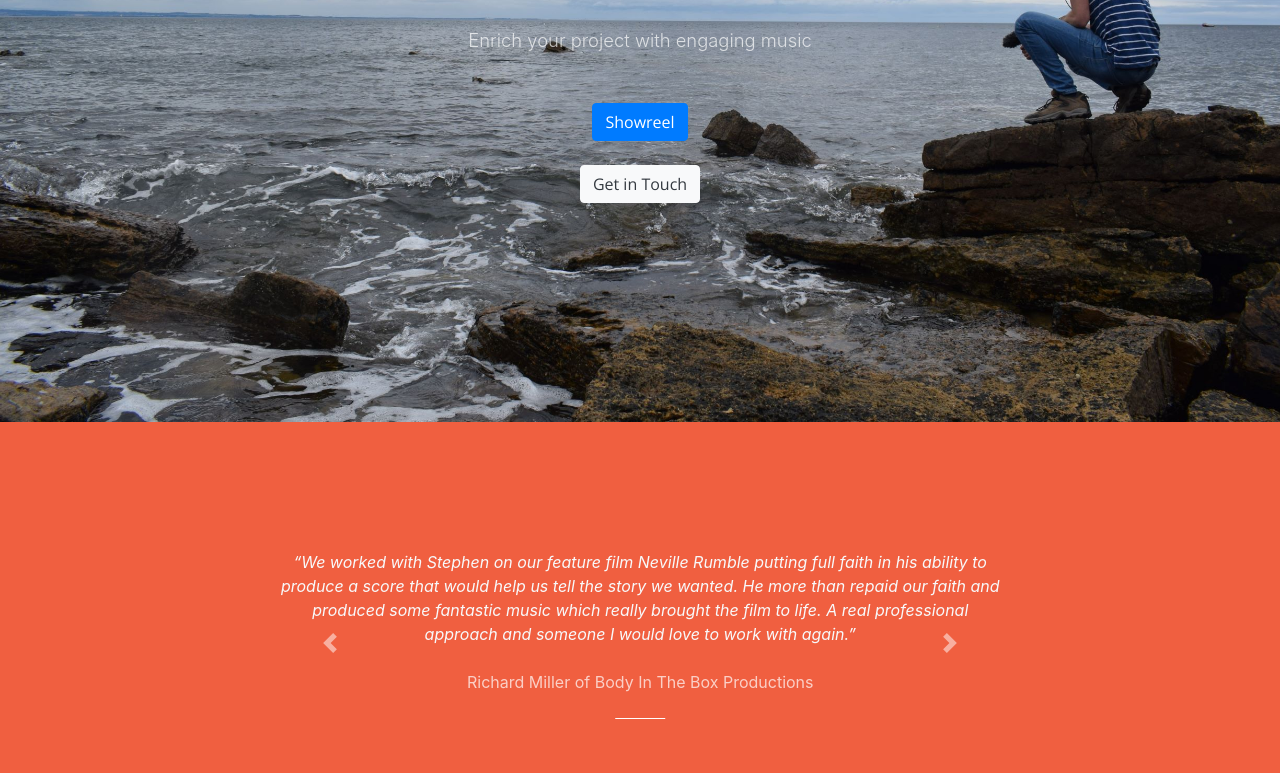
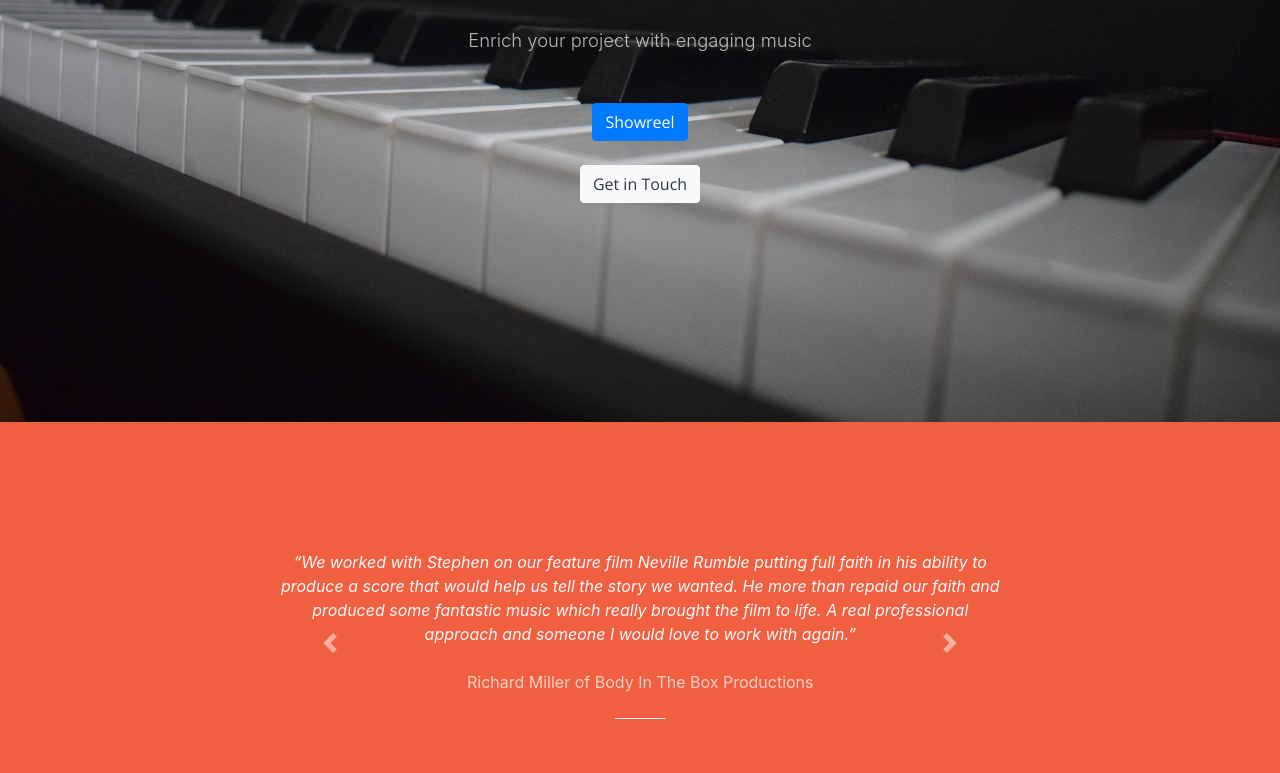
Before and after one commit to stephentheofanous/stephentheofanous.github.io, a website with bundled scripts: page index.html in a window 1280 px wide. Shown: the part 378-1151 px from the top of the page. Built offline with nearby package versions, Linux system fonts and the light colour scheme.

Commit message:
andBackAgain

```diff
--- a/css/creative.css
+++ b/css/creative.css
@@ -178,7 +178,7 @@ img::-moz-selection {
 header.masthead {
   padding-top: 10rem;
   padding-bottom: calc(10rem - 56px);
-  background-image: url("../img/h4n.jpg");
+  background-image: url("../img/keys.jpg");
   background-position: center center;
   background-size: cover;
 }
```
Also changed, not shown: img/h4n.jpg (deleted).
